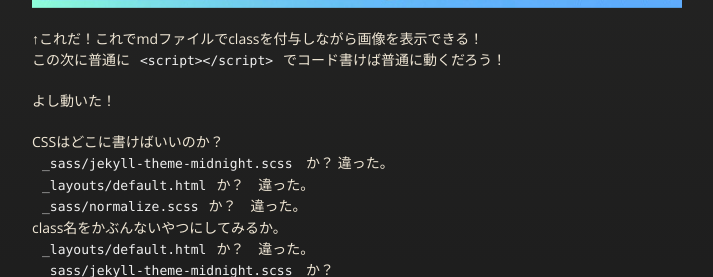
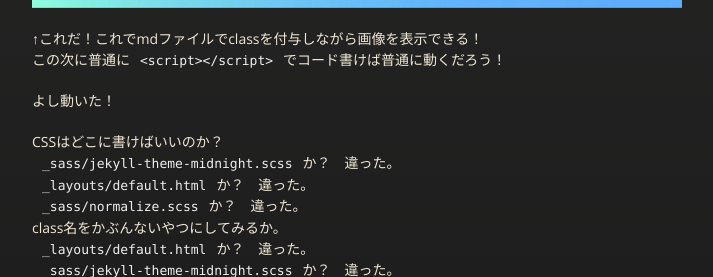
Before and after one commit to gyaaaaaaaaaaaa/200128_parallax.github.io, a Jekyll site: the page built from index.md, in a window 1280 px wide and 900 px high, scrolled down 505 px, cut to the strip 0-277 px from the top of the window. Shown: the whole strip, without its empty margins (283-996 px from the left). Built offline with Jekyll 4.4.1, drawn with Linux system fonts in a browser that asks for light colours; our own code applies the rules of GitHub Pages for plain Markdown files.

Commit message:
Update index.md

```diff
--- a/index.md
+++ b/index.md
@@ -14,12 +14,12 @@
 よし動いた！
 
 CSSはどこに書けばいいのか？
-`_sass/jekyll-theme-midnight.scss` か？  違った。
+`_sass/jekyll-theme-midnight.scss`か？　違った。
 `_layouts/default.html`か？　違った。
 `_sass/normalize.scss`か？　違った。
 class名をかぶんないやつにしてみるか。
 `_layouts/default.html`か？　違った。
-`_sass/jekyll-theme-midnight.scss` か？
+`_sass/jekyll-theme-midnight.scss`か？　違った。
 
 <img src="attach:pokemon-sword-shield-20bp-serialcode-aikotoba-series2-2.jpg" width="200">
 
```
